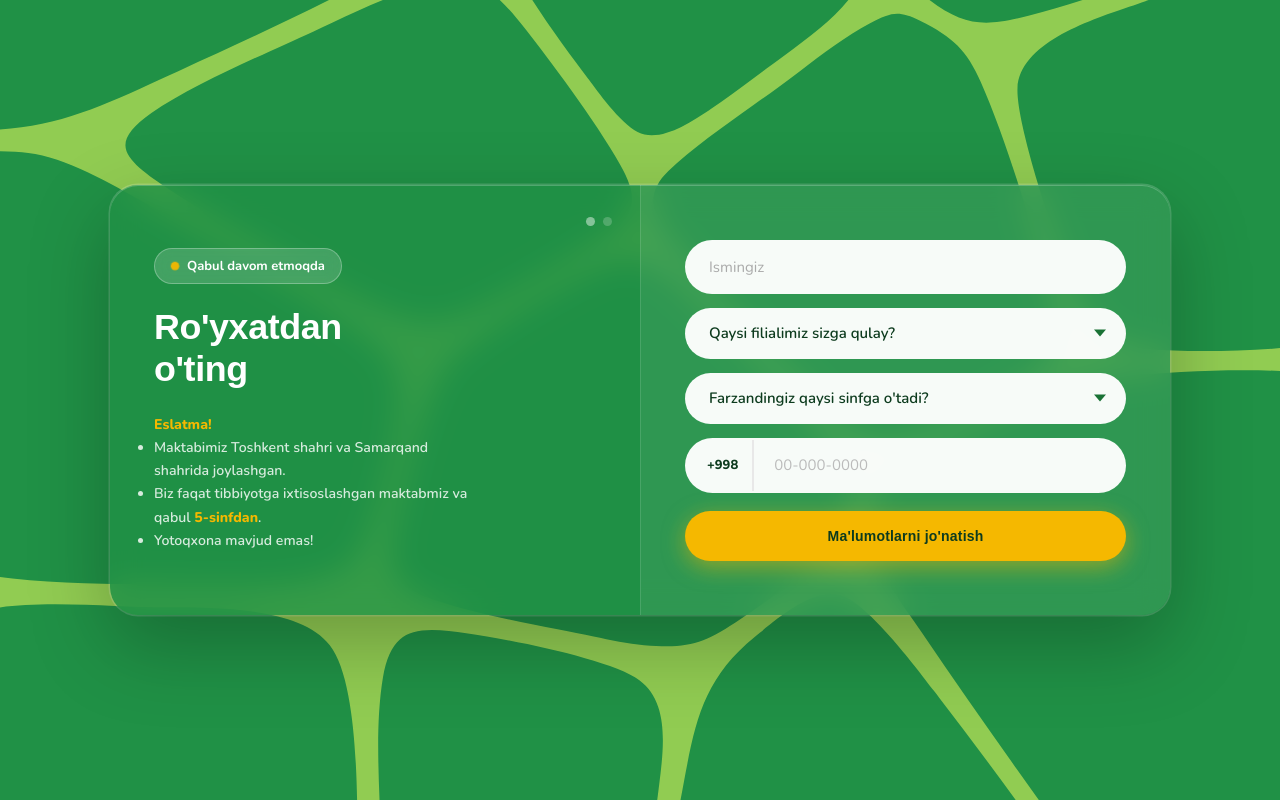
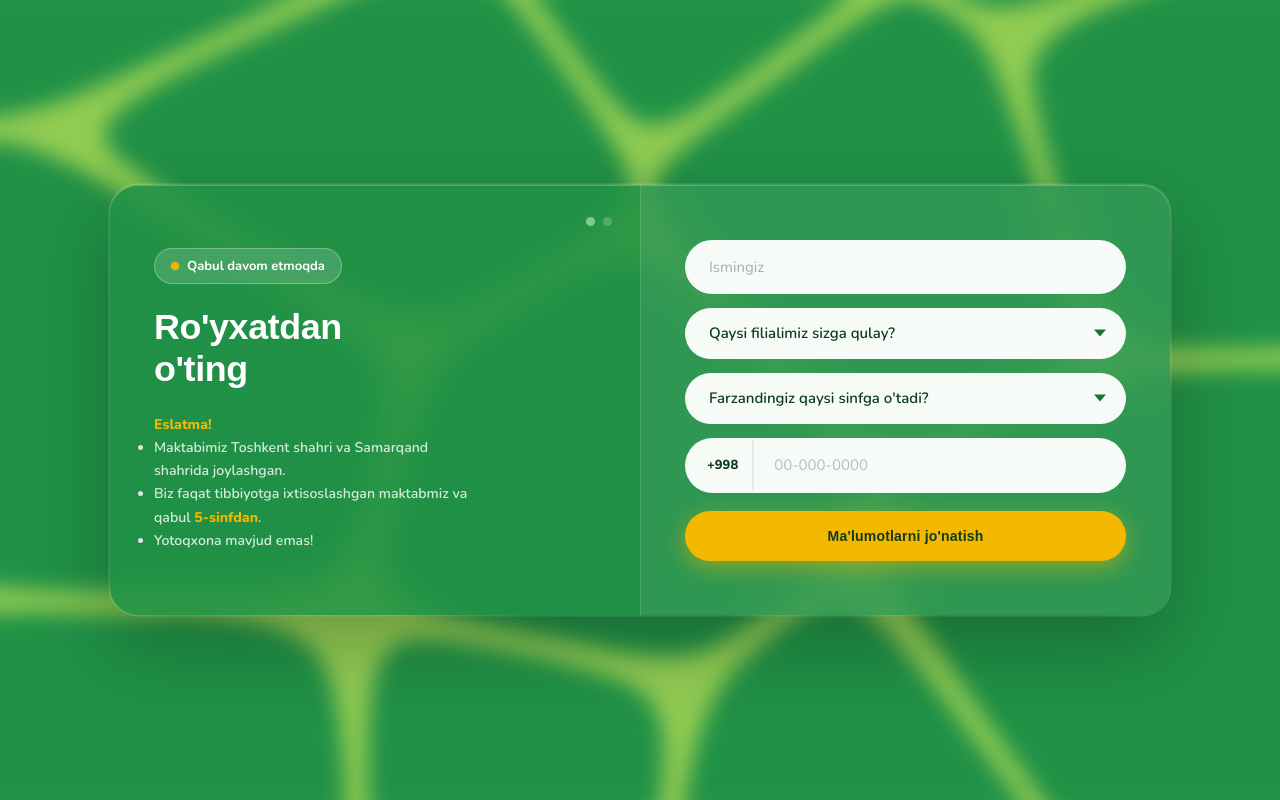
Before and after one commit to Abdulboriydeveloper/colba-school, a plain HTML site: page index.html in a window 1280 px wide. Drawn offline with nearby package versions, Linux system fonts and the light colour scheme; a web font is replaced by a local one.

Commit message:
Update index.html

```diff
--- a/index.html
+++ b/index.html
@@ -38,6 +38,8 @@
     object-fit: cover;
     object-position: center center;
     display: block;
+    filter: blur(10px);
+    transform: scale(1.04);
   }
 
   /* ── Page ── */
```
